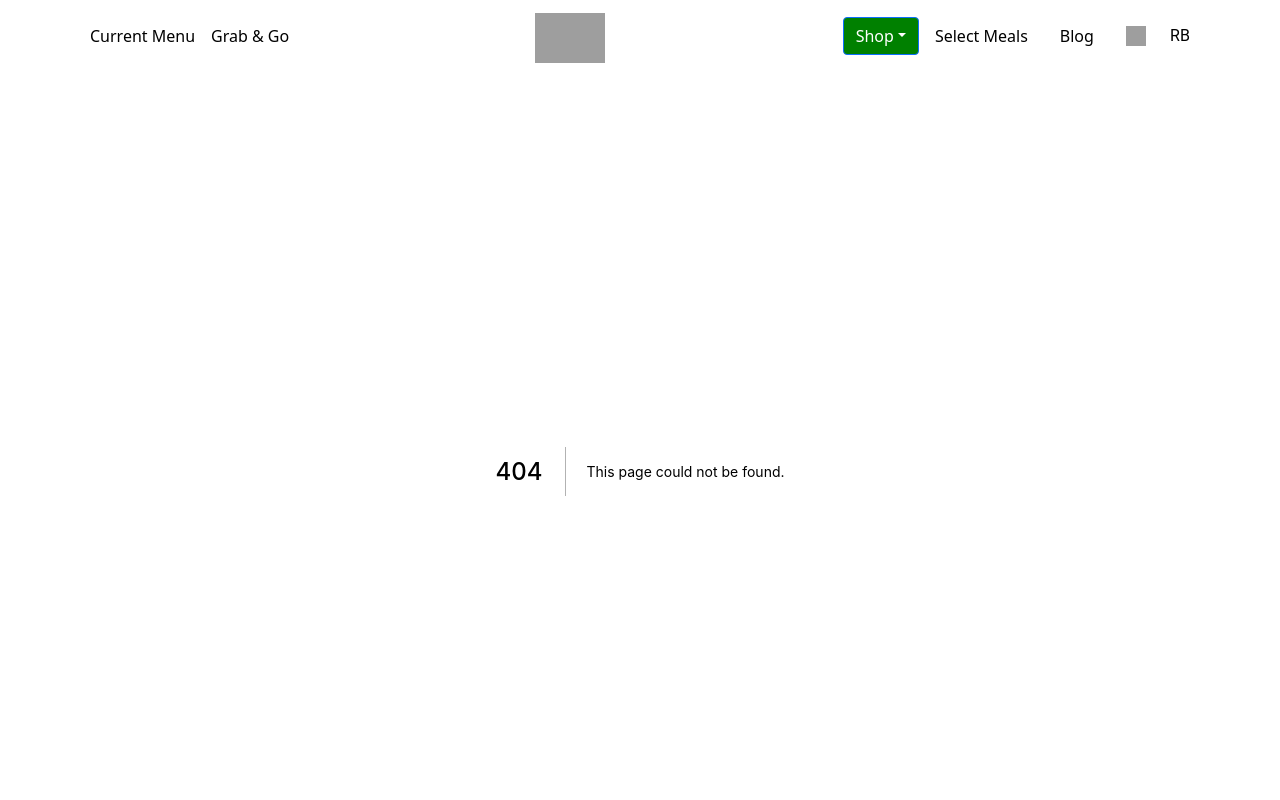
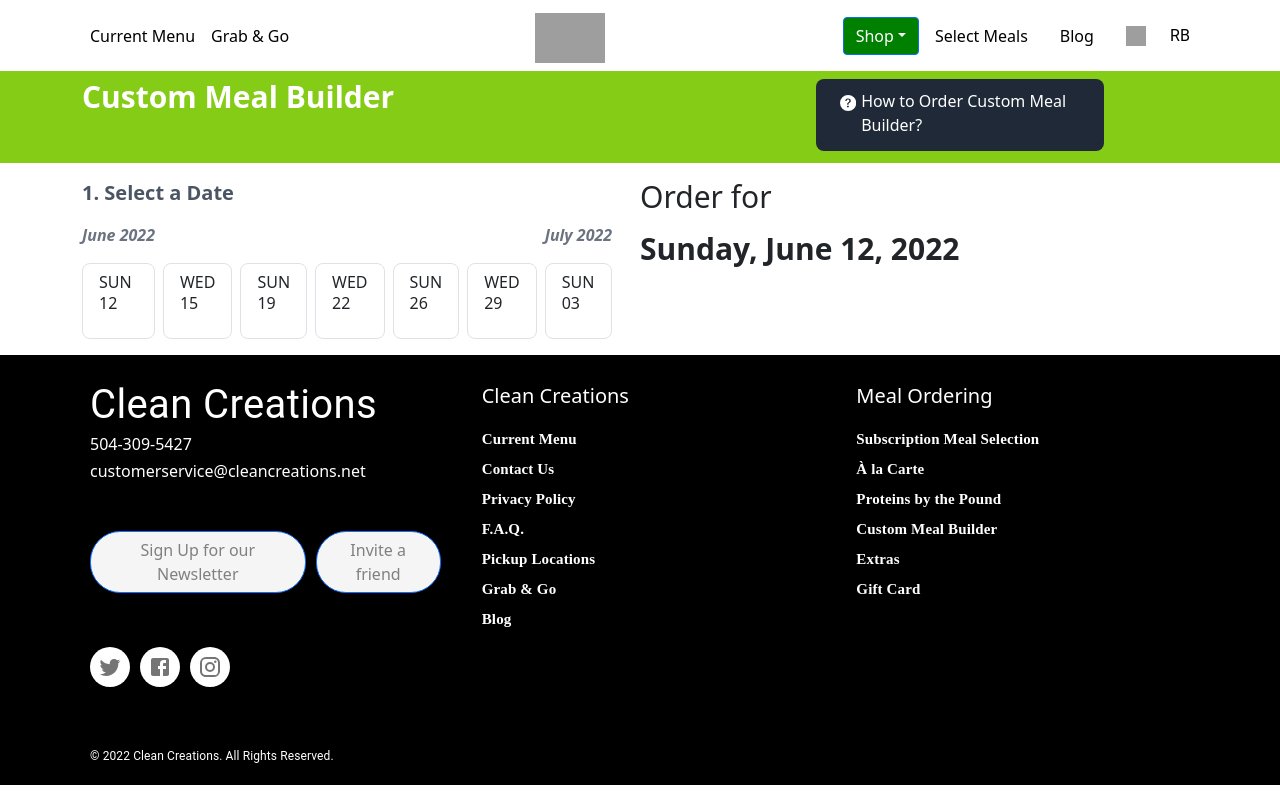
Before and after one commit to innzz/Clean-Creation, a Next.js app in the folder clean-creation/: page /custommeal in a window 1280 px wide. Before the commit this address had no page. Shown: the top 800 px of the page. Built offline with nearby package versions, Linux system fonts and the light colour scheme; grey boxes are pictures that could not be loaded.

Commit message:
Pending Custom Meal Builder

```diff
--- /dev/null
+++ b/clean-creation/components/Meals/CustomMealBuilder.js
@@ -0,0 +1,88 @@
+import React from "react";
+import {
+    Col,
+    Row,
+} from "react-bootstrap";
+export default class CustomMealBuilder extends React.Component {
+    constructor(props) {
+        super(props);
+        this.state = {
+            dates: [
+                {
+                    month: "June 2022",
+                    day: "SUN",
+                    number: "12"
+                },
+                {
+                    month: "",
+                    day: "WED",
+                    number: "15"
+                },
+                {
+                    month: "",
+                    day: "SUN",
+                    number: "19"
+                },
+                {
+                    month: "",
+                    day: "WED",
+                    number: "22"
+                },
+                {
+                    month: "",
+                    day: "SUN",
+                    number: "26"
+                },
+                {
+                    month: "",
+                    day: "WED",
+                    number: "29"
+                },
+                {
+                    month: "July 2022",
+                    day: "SUN",
+                    number: "03"
+                },
+            ]
+        }
+    }
+    render() {
+        return (
+            <div>
+                <div className="bg-lime-500">
+                    <div className="container pt-2 pb-8 grid lg:grid-cols-2  ">
+                        <p className="text-3xl font-semibold text-white">Custom Meal Builder</p>
+                        <a href="#" className="lg:absolute no-underline lg:right-44 w-full lg:w-72 bg-gray-800 hover:bg-gray-700 focus:ring-4 focus:outline-none focus:ring-gray-300 text-white rounded-lg inline-flex items-center justify-center px-4 py-2.5 dark:bg-gray-700 dark:hover:bg-gray-600 dark:focus:ring-gray-700">
+                            <svg style={{color: "white", marginTop:"-25px", marginRight:"5px"}} xmlns="http://www.w3.org/2000/svg" width="20" height="20" fill="currentColor" class="bi bi-question-circle-fill" viewBox="0 0 16 16"> <path d="M16 8A8 8 0 1 1 0 8a8 8 0 0 1 16 0zM5.496 6.033h.825c.138 0 .248-.113.266-.25.09-.656.54-1.134 1.342-1.134.686 0 1.314.343 1.314 1.168 0 .635-.374.927-.965 1.371-.673.489-1.206 1.06-1.168 1.987l.003.217a.25.25 0 0 0 .25.246h.811a.25.25 0 0 0 .25-.25v-.105c0-.718.273-.927 1.01-1.486.609-.463 1.244-.977 1.244-2.056 0-1.511-1.276-2.241-2.673-2.241-1.267 0-2.655.59-2.75 2.286a.237.237 0 0 0 .241.247zm2.325 6.443c.61 0 1.029-.394 1.029-.927 0-.552-.42-.94-1.029-.94-.584 0-1.009.388-1.009.94 0 .533.425.927 1.01.927z" fill="white"></path> </svg>
+                            <div class="text-left">
+                                <div class="mb-1 text-md">How to Order Custom Meal Builder?</div>
+                            </div>
+                        </a>
+                    </div>
+                </div>
+                <div className="container grid lg:grid-cols-2 py-3">
+                    <div>
+                        <p className="font-semibold text-xl text-gray-600">1. Select a Date</p>
+                        <div className="flex gap-2">
+                            {this.state.dates.map((s) => {
+                                return (
+                                    <div>
+                                        <p className="italic font-semibold text-gray-500">{s.month}</p>
+                                        <div className="border border-gray-200 hover:text-lime-500 hover:outline-lime-500 border-lime-500 p-3 rounded-lg " style={{ marginTop: s.month === "" ? "40px" : "", lineHeight: "5px" }}>
+                                            <p>{s.day}</p>
+                                            <p>{s.number}</p>
+                                        </div>
+                                    </div>
+                                )
+                            })}
+                        </div>
+                    </div>
+                    <div>
+                        <p className="text-3xl">Order for</p>
+                        <p className="font-semibold text-3xl">Sunday, June 12, 2022</p>
+                    </div>
+                </div>
+            </div>
+        )
+    }
+}
--- a/clean-creation/components/NavBar.jsx
+++ b/clean-creation/components/NavBar.jsx
@@ -59,7 +59,7 @@
                                     <Dropdown.Item href="#/action-3">Gift Card</Dropdown.Item>
                                 </Dropdown.Menu>
                             </Dropdown>
-                            <Nav.Link style={{ color: this.state.hover3 === true ? 'green' : 'black', }} onMouseEnter={() => { this.setState({ hover3: true }) }} onMouseLeave={() => { this.setState({ hover3: false }) }} href="#title">Select Meals</Nav.Link>
+                            <Nav.Link style={{ color: this.state.hover3 === true ? 'green' : 'black', }} onMouseEnter={() => { this.setState({ hover3: true }) }} onMouseLeave={() => { this.setState({ hover3: false }) }} href="/meals">Select Meals</Nav.Link>
                             <Nav.Link style={{ color: this.state.hover4 === true ? 'green' : 'black', }} onMouseEnter={() => { this.setState({ hover4: true }) }} onMouseLeave={() => { this.setState({ hover4: false }) }} eventKey={2} href="#title">
                                 Blog
                             </Nav.Link>
--- /dev/null
+++ b/clean-creation/pages/custommeal.js
@@ -0,0 +1,11 @@
+import React from "react";
+import CustomMealBuilder from "../components/Meals/CustomMealBuilder";
+export default class CustomMeal extends React.Component{
+    render(){
+        return(
+            <div>
+                <CustomMealBuilder />
+            </div>
+        )
+    }
+}
```
